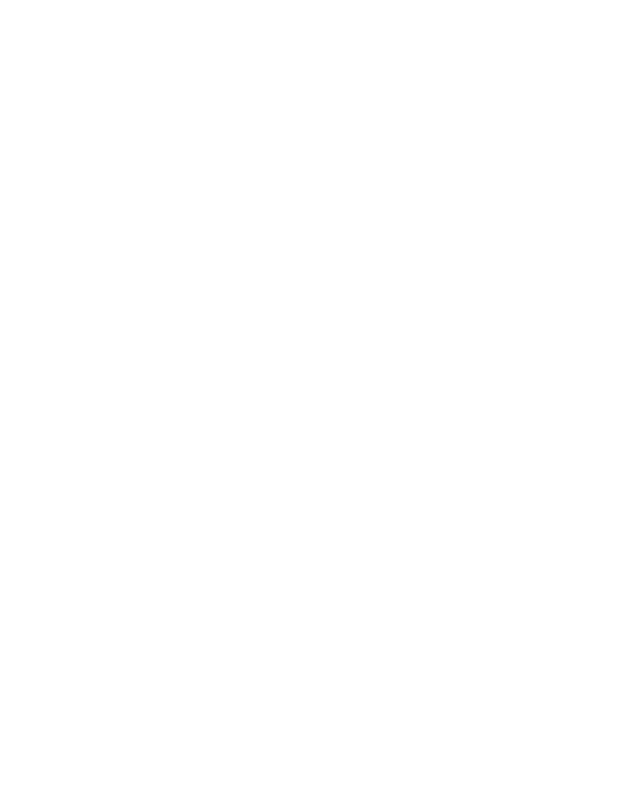
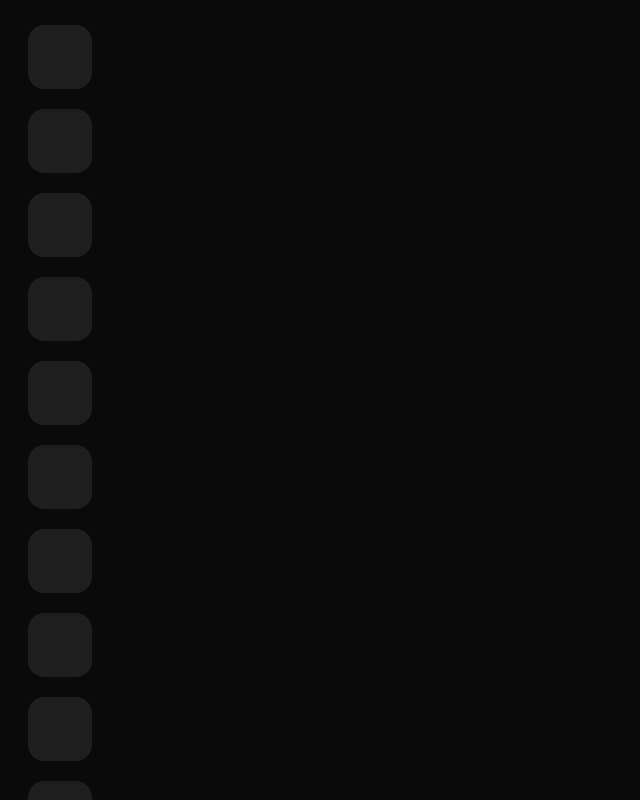
Before and after one commit to Matyanson/h-mony-frontend-demo, a plain HTML site: page index.html in a window 1280 px wide. Shown: the whole page, without its empty margins (0-640 px from the left). Drawn offline with Linux system fonts and the light colour scheme; the site is published under a folder, as on GitHub Pages, so addresses that start at the root find nothing.

Commit message:
Add files via upload

```diff
--- a/index.html
+++ b/index.html
@@ -6,12 +6,12 @@
 
 	<title>Svelte app</title>
 
-	<link rel='icon' type='image/png' href='/logo.png'>
-	<link rel='stylesheet' href='/global.css'>
+	<link rel='icon' type='image/png' href='./logo.png'>
+	<link rel='stylesheet' href='./global.css'>
 	<link rel='stylesheet' href='theme/theme.css'>
-	<link rel='stylesheet' href='/build/bundle.css'>
+	<link rel='stylesheet' href='./build/bundle.css'>
 
-	<script defer src='/build/bundle.js'></script>
+	<script defer src='./build/bundle.js'></script>
 </head>
 
 <body>
```
